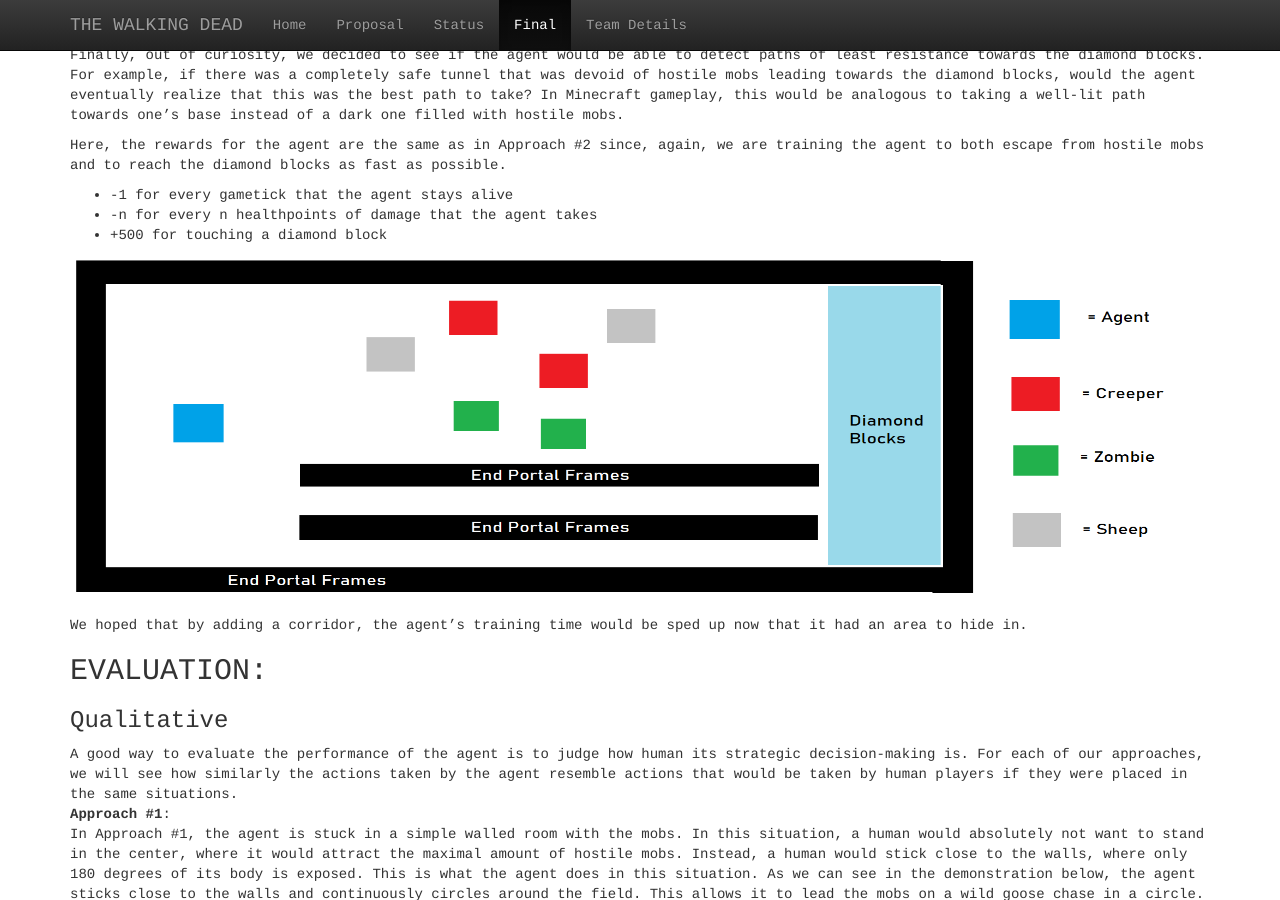
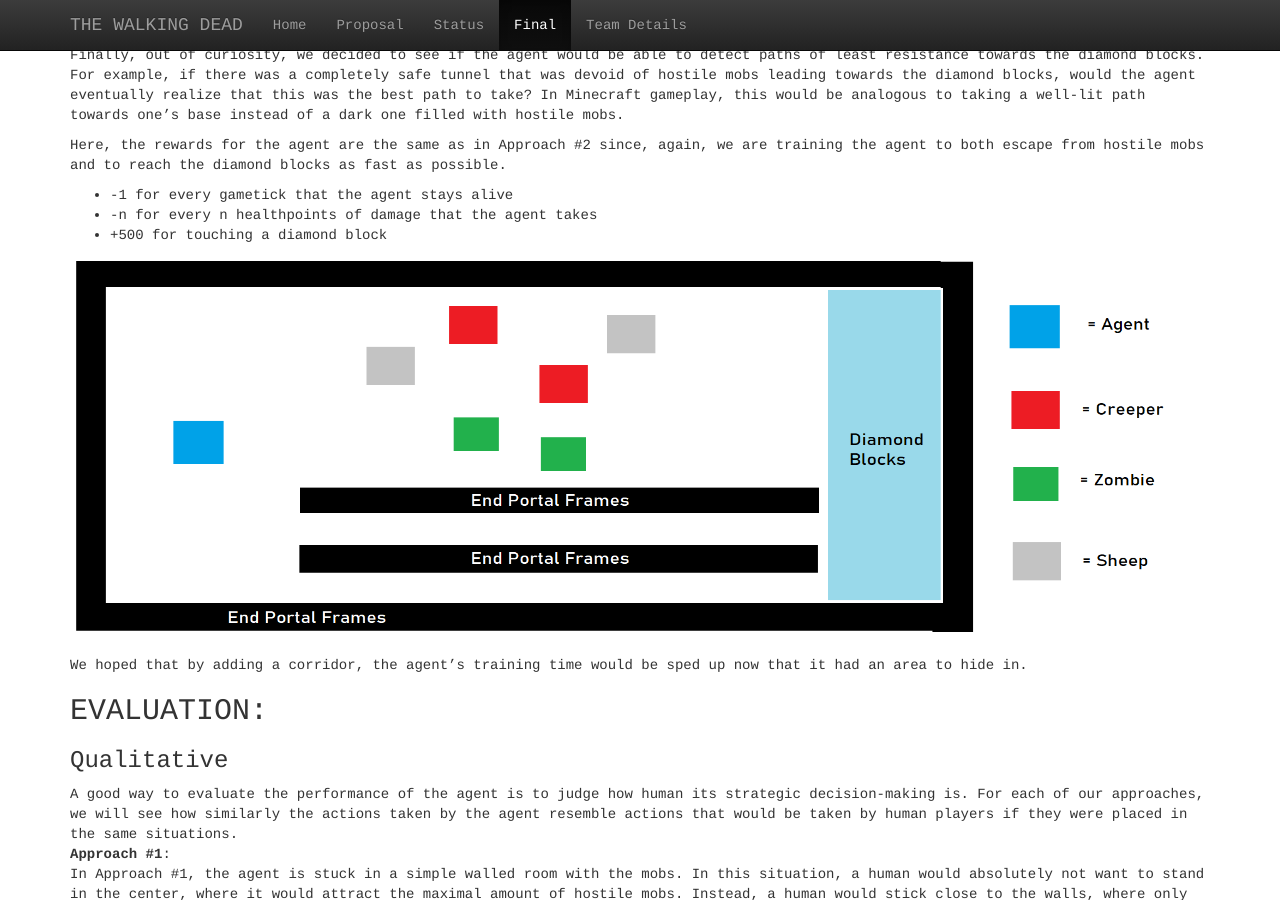
Before and after one commit to rayoh123/Moobloom, a Jekyll site: the page built from docs/final.md, in a window 1280 px wide and 900 px high, scrolled down 3407 px. Built offline with Jekyll 4.4.1, drawn with Linux system fonts in a browser that asks for light colours; grey boxes are pictures that could not be loaded.

Commit message:
Update final.md

```diff
--- a/docs/final.md
+++ b/docs/final.md
@@ -78,7 +78,7 @@
 - -n for every n healthpoints of damage that the agent takes
 - +500 for touching a diamond block
 
- <img src="Resources/corridor_setup.png" alt="drawing" width="1100" height="350"/>
+ <img src="Resources/corridor_setup.png" alt="drawing" width="1100" height="390"/>
 
 We hoped that by adding a corridor, the agent's training time would be sped up now that it had an area to hide in.
 
```
